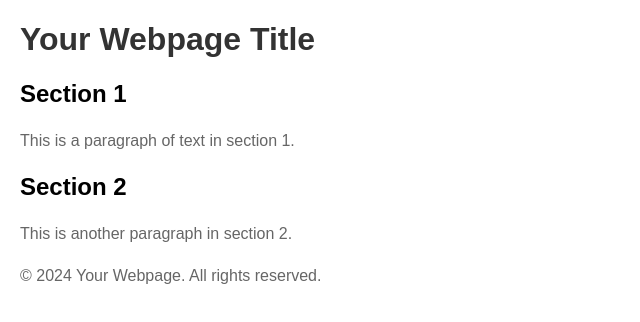
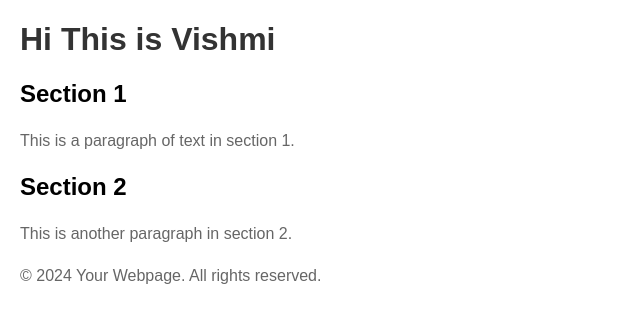
Before and after one commit to Daravish01/Myprofile, a plain HTML site: page index.html in a window 1280 px wide. Shown: the whole page, without its empty margins (0-640 px from the left). Drawn offline with Linux system fonts and the light colour scheme.

Commit message:
Update index.html

```diff
--- a/index.html
+++ b/index.html
@@ -23,7 +23,7 @@
   </head>
   <body>
     <header>
-      <h1>Your Webpage Title</h1>
+      <h1>Hi This is Vishmi</h1>
     </header>
 
     <nav>
```
